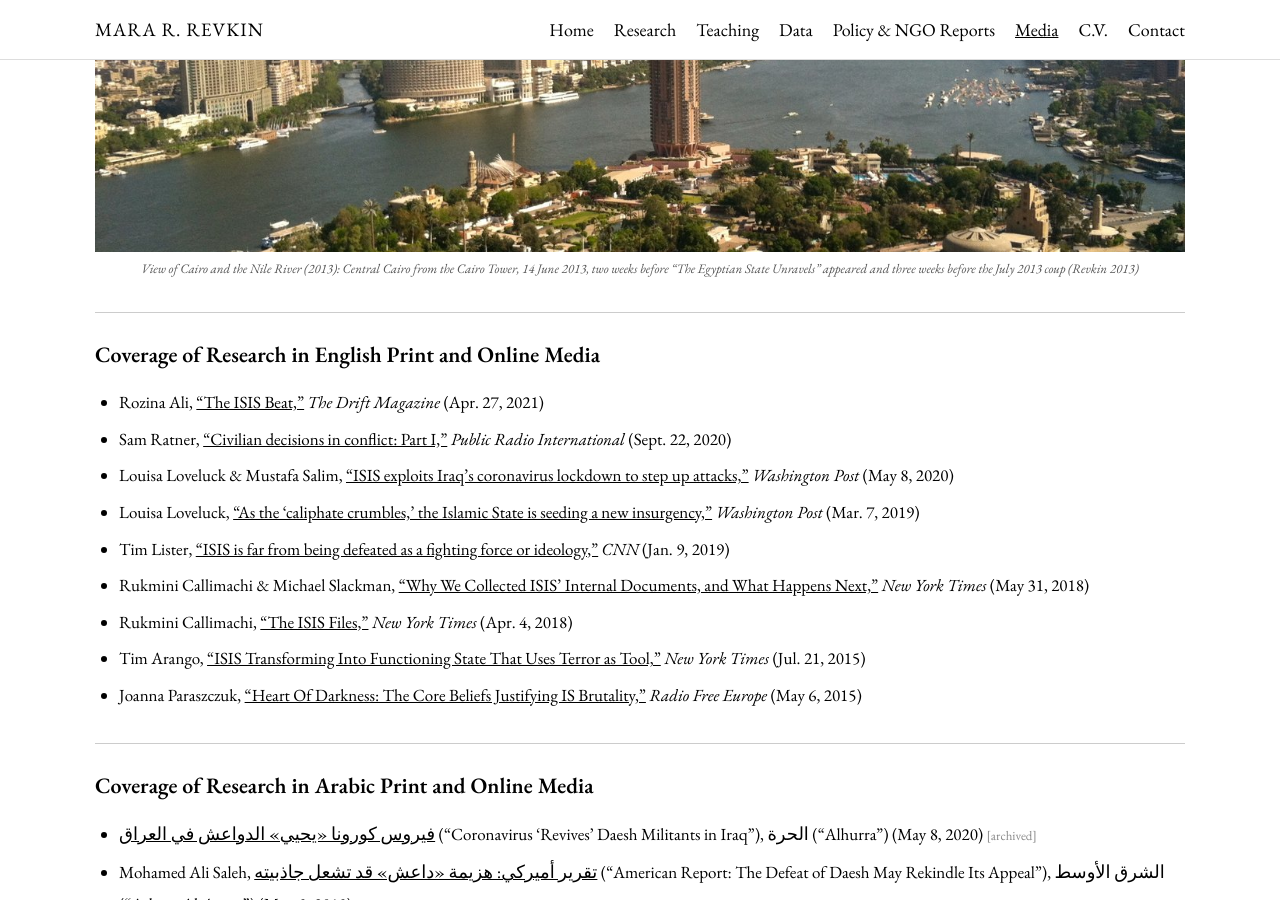
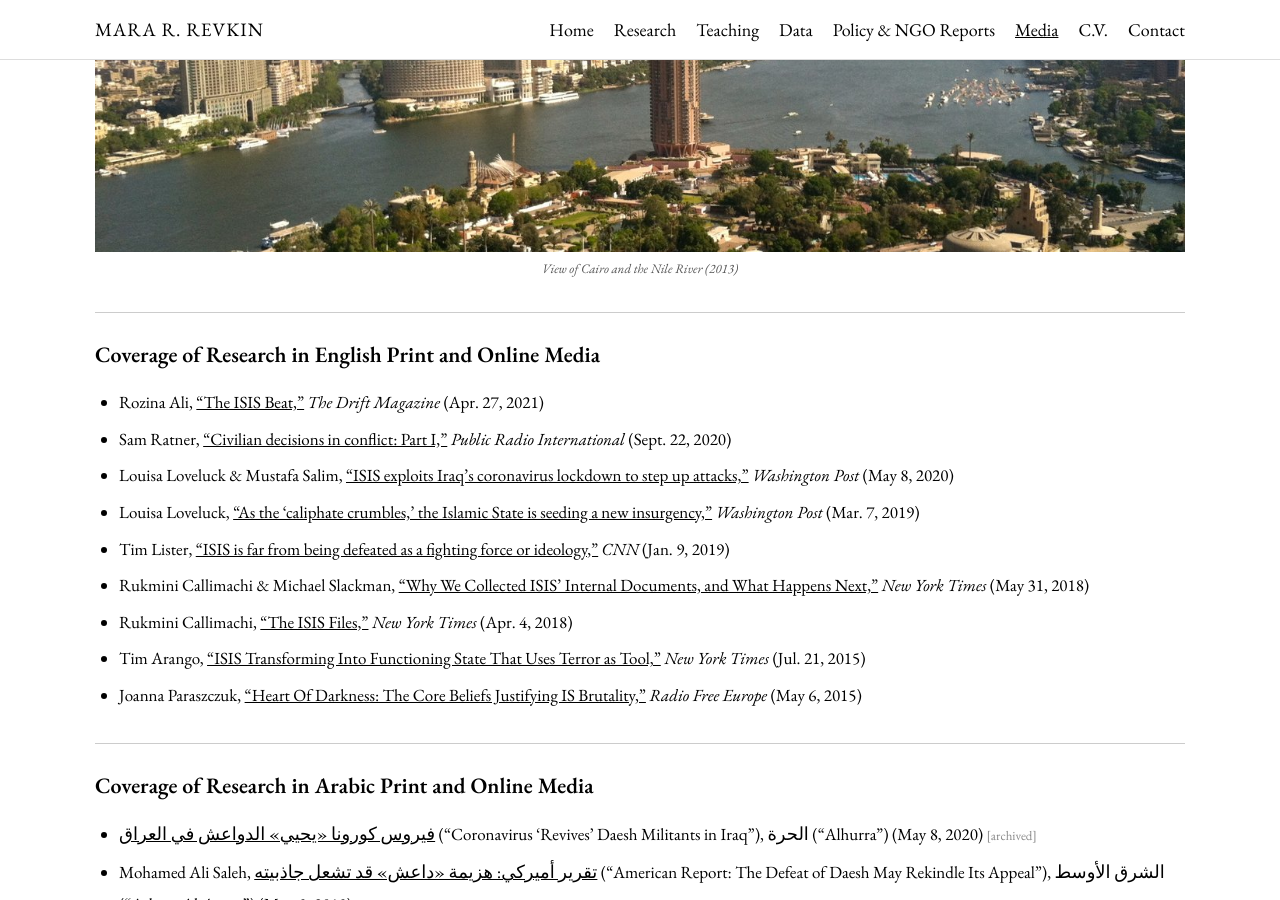
Before and after one commit to mrevkin/mrevkin.github.io, a Jekyll site: the page media.html, which Jekyll copies as it is, in a window 1280 px wide and 900 px high, scrolled down 614 px. Built offline with Jekyll 4.4.1, drawn with Linux system fonts in a browser that asks for light colours.

Commit message:
Simplify the Cairo photograph caption

```diff
--- a/media.html
+++ b/media.html
@@ -70,7 +70,7 @@
 
       <div class="photo-single">
         <img src="cairo-nile-2013.jpg" alt="The Nile and central Cairo seen from the Cairo Tower, June 2013" />
-        <p class="img-caption">View of Cairo and the Nile River (2013): Central Cairo from the Cairo Tower, 14 June 2013, two weeks before &ldquo;The Egyptian State Unravels&rdquo; appeared and three weeks before the July 2013 coup (Revkin 2013)</p>
+        <p class="img-caption">View of Cairo and the Nile River (2013)</p>
       </div>
     </div>
 
```
